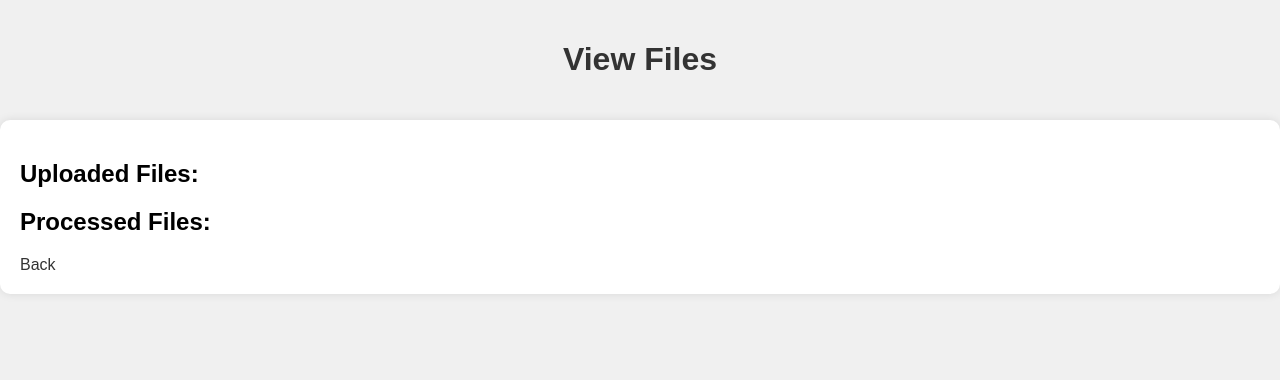
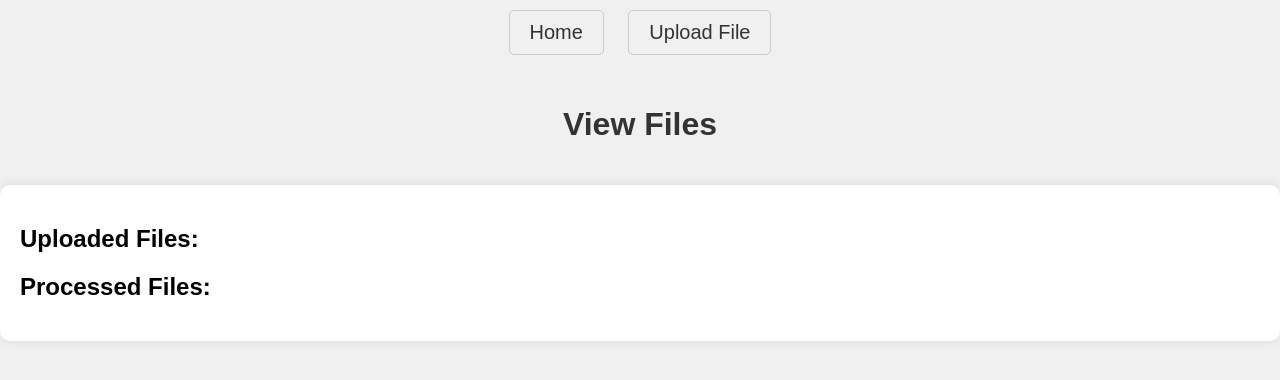
Before and after one commit to lhshuvo/Pixie, a Flask app: page /view in a window 1280 px wide. Shown: the top 380 px of the page. Run offline with Flask 3, Linux system fonts and the light colour scheme.

Commit message:
Update view.html

```diff
--- a/templates/view.html
+++ b/templates/view.html
@@ -7,6 +7,11 @@
     <title>View Files</title>
 </head>
 <body>
+    <div class="navigation-buttons">
+        <a href="/" class="button">Home</a>
+        <a href="/upload" class="button">Upload File</a>
+    </div>
+
     <h1>View Files</h1>
 
     <div class="list-container">
@@ -16,10 +21,9 @@
                 <li>
                     <div class="file-entry">
                         <span class="file-link">
-                            <a href="/download/{{ file }}">{{ file }}</a>
-                            <a href="/process/{{ file }}" class="button-link">Process</a>
+                            <a href="/download/uploaded/{{ file }}">{{ file }}</a>
                             <a href="/delete/{{ file }}" class="button-link">Delete</a>
-                            <a href="/download/{{ file }}" class="button-link">Download</a>
+                            <a href="/download/uploaded/{{ file }}" class="button-link">Download</a>
                         </span>
                     </div>
                 </li>
@@ -31,15 +35,14 @@
                 <li>
                     <div class="file-entry">
                         <span class="file-link">
-                            <a href="/download/{{ file }}">{{ file }}</a>
+                            <a href="/download/processed/{{ file }}">{{ file }}</a>
                             <a href="/delete/{{ file }}" class="button-link">Delete</a>
-                            <a href="/download/{{ file }}" class="button-link">Download</a>
+                            <a href="/download/processed/{{ file }}" class="button-link">Download</a>
                         </span>
                     </div>
                 </li>
             {% endfor %}
         </ul>
-        <a href="/">Back</a>
     </div>
 </body>
 </html>
```
